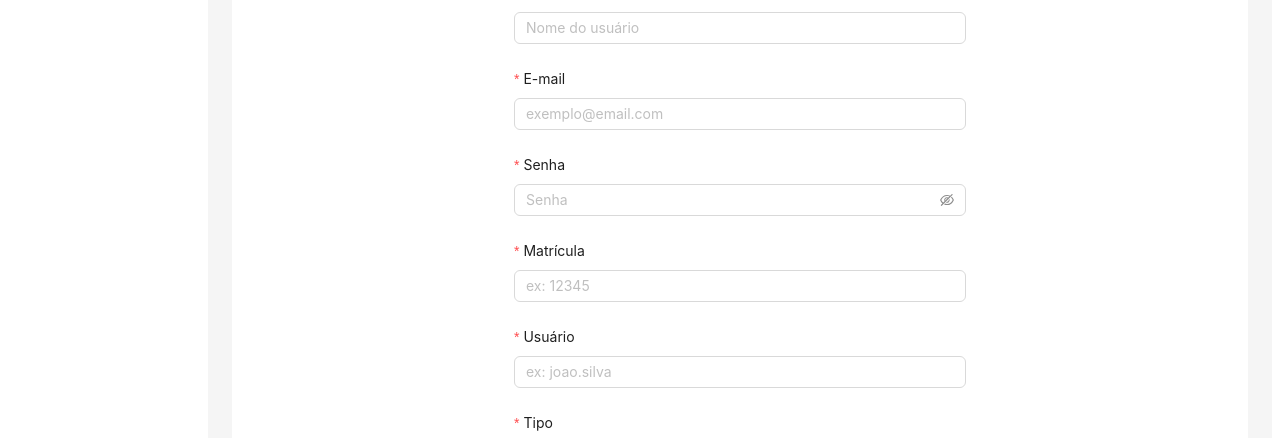
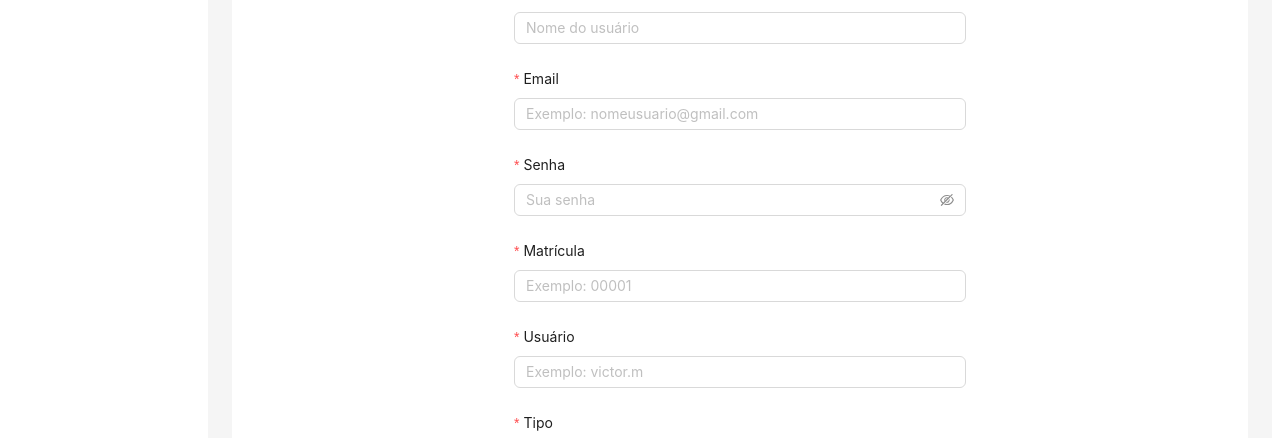
Before and after one commit to Fabrica-Unisales/pie-manager-front, a Next.js app: page /usuarios/new in a window 1280 px wide. Shown: the part 252-690 px from the top of the page. Built offline with nearby package versions, Linux system fonts and the light colour scheme; what @ant-design/nextjs-registry would draw is missing.

Commit message:
Criando o tipo de usuário na lista de usuários e mudando o layout de "salvarUsuario"

```diff
--- a/src/app/(auth)/usuarios/new/page.js
+++ b/src/app/(auth)/usuarios/new/page.js
@@ -5,10 +5,10 @@ import { Form, Input, Select, Button, message } from 'antd';
 import { useRouter } from 'next/navigation';
 
 const tiposDeUsuario = [
-  { value: 'aluno', label: 'Aluno' },
-  { value: 'professor', label: 'Professor' },
-  { value: 'coordenador', label: 'Coordenador' },
-  { value: 'avaliadorExterno', label: 'Avaliador Externo' },
+  { value: 'Aluno', label: 'Aluno' },
+  { value: 'Professor', label: 'Professor' },
+  { value: 'Coordenador', label: 'Coordenador' },
+  { value: 'Avaliador Externo', label: 'Avaliador Externo' },
 ];
 
 const NovoUsuario = () => {
@@ -49,47 +49,47 @@ const NovoUsuario = () => {
         <Form.Item
           label="Nome"
           name="nome"
-          rules={[{ required: true, message: 'Informe o nome' }]}
+          rules={[{ required: true, message: 'Por favor, insira seu nome.' }]}
         >
           <Input placeholder="Nome do usuário" />
         </Form.Item>
 
         <Form.Item
-          label="E-mail"
+          label="Email"
           name="email"
-          rules={[{ required: true, message: 'Informe o e-mail' }]}
+          rules={[{ required: true, message: 'Por favor, insira seu Email.' }]}
         >
-          <Input type="email" placeholder="exemplo@email.com" />
+          <Input type="email" placeholder="Exemplo: nomeusuario@gmail.com" />
         </Form.Item>
 
         <Form.Item
           label="Senha"
           name="senha_hash"
-          rules={[{ required: true, message: 'Informe a senha' }]}
+          rules={[{ required: true, message: 'Por favor, informe sua senha.' }]}
         >
-          <Input.Password placeholder="Senha" />
+          <Input.Password placeholder="Sua senha" />
         </Form.Item>
 
         <Form.Item
           label="Matrícula"
           name="matricula"
-          rules={[{ required: true, message: 'Informe a matrícula' }]}
+          rules={[{ required: true, message: 'Por favor, informe seu número de matrícula.' }]}
         >
-          <Input placeholder="ex: 12345" />
+          <Input placeholder="Exemplo: 00001" />
         </Form.Item>
 
         <Form.Item
           label="Usuário"
           name="usuario"
-          rules={[{ required: true, message: 'Informe o nome de usuário' }]}
+          rules={[{ required: true, message: 'Por favor, informe seu nome de usuário.' }]}
         >
-          <Input placeholder="ex: joao.silva" />
+          <Input placeholder="Exemplo: victor.m" />
         </Form.Item>
 
         <Form.Item
           label="Tipo"
           name="tipo"
-          rules={[{ required: true, message: 'Selecione o tipo' }]}
+          rules={[{ required: true, message: 'Por favor, escolha seu tipo de usuário.' }]}
         >
           <Select options={tiposDeUsuario} placeholder="Tipo de usuário" />
         </Form.Item>
--- a/src/app/(auth)/usuarios/page.js
+++ b/src/app/(auth)/usuarios/page.js
@@ -46,10 +46,12 @@ const Usuarios = () => {
   const colunasTabela = [
     { title: 'ID', dataIndex: 'id', key: 'id' },
     { title: 'Nome', dataIndex: 'nome', key: 'nome' },
+    { title: 'Usuário', dataIndex: 'usuario', key: 'usuario'},
+    { title: 'Matrícula', dataIndex: 'matricula', key: 'matricula' },
     { title: 'E-mail', dataIndex: 'email', key: 'email' },
-    { title: 'Matrícula', dataIndex: 'matricula', key: 'matricula' },
+    { title: 'Tipo de usuário', dataIndex: 'tipo', key: 'tipo'},
     {
-      title: 'Ações',
+      title: 'Ações de comando',
       key: 'action',
       render: (_, usuario) => (
         <Space>
```
